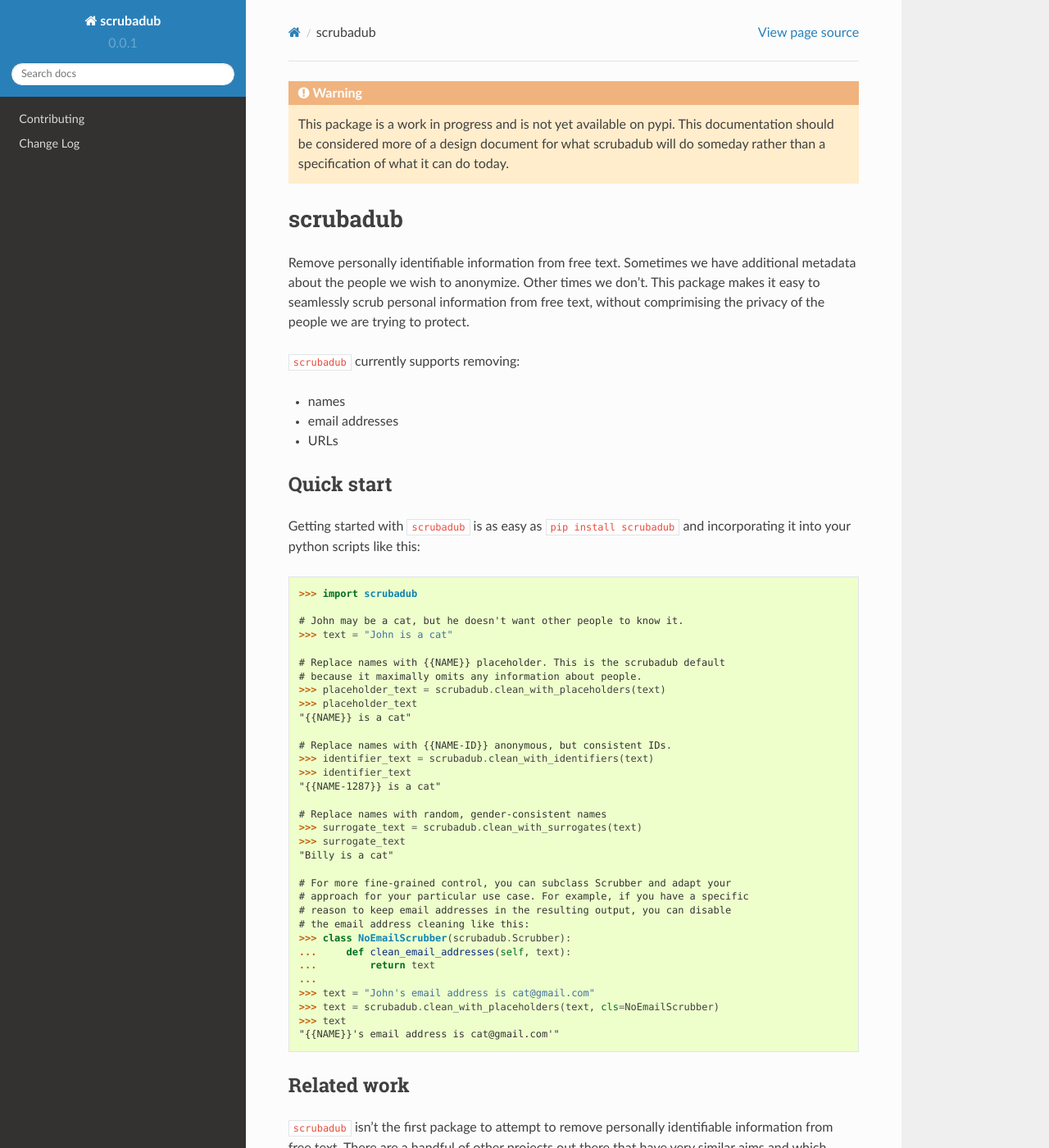
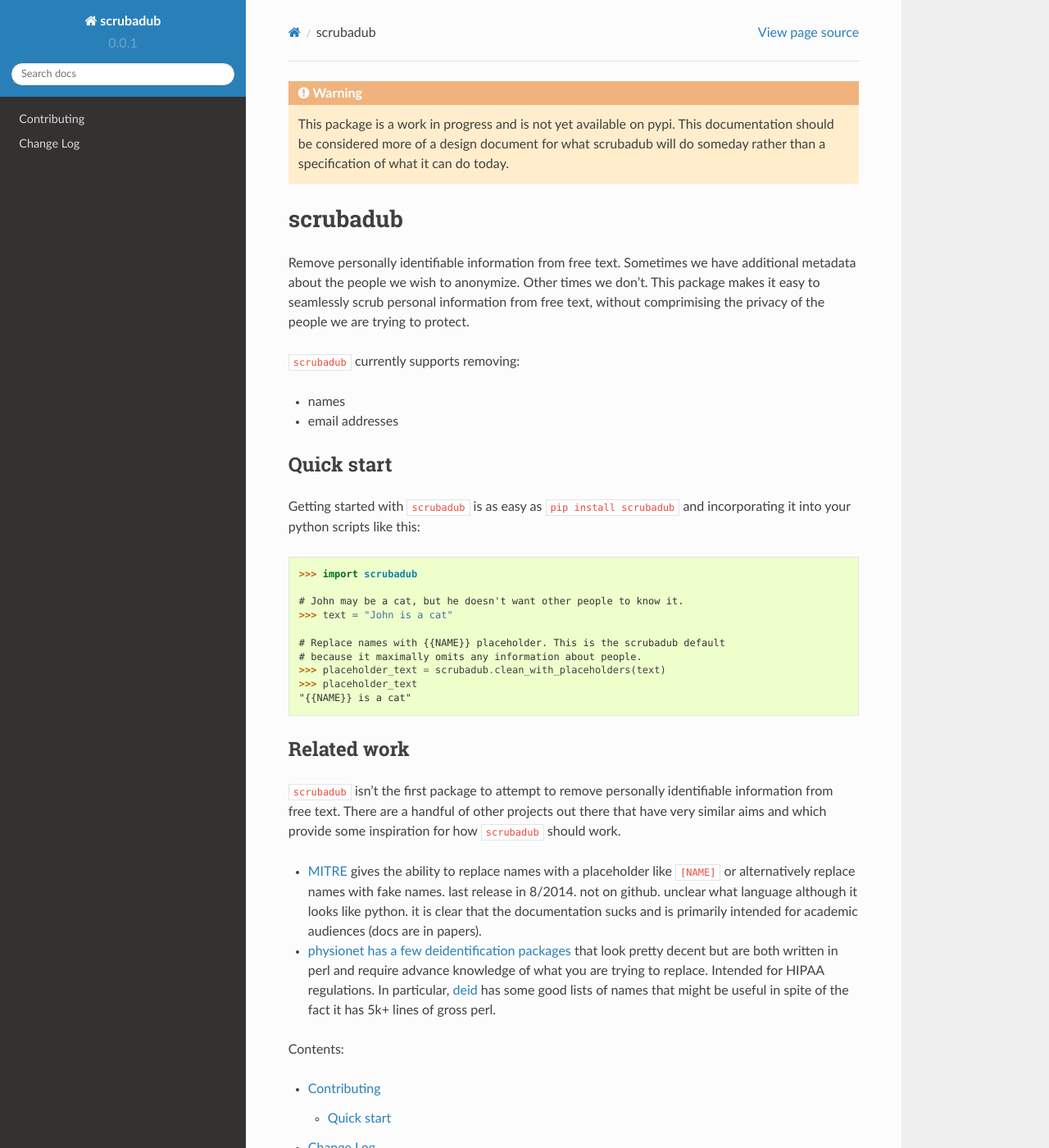
Before and after one commit to LeapBeyond/scrubadub, a Sphinx documentation site: the page built from docs/index.rst, in a window 1280 px wide and 1400 px high. Shown: the whole window at 82% size. Built offline with Sphinx 7.4.7 and the Read the Docs theme 2.0.0, drawn with Linux system fonts in a browser that asks for light colours; pages that are not in the unit, such as notebooks, are missing from menus.

Commit message:
commenting out unsupported features at this point

```diff
--- a/docs/index.rst
+++ b/docs/index.rst
@@ -18,7 +18,7 @@
 
 * names
 * email addresses
-* URLs
+.. * URLs
 
 
 Quick start
@@ -40,17 +40,17 @@
     >>> placeholder_text
     "{{NAME}} is a cat"
 
-    # Replace names with {{NAME-ID}} anonymous, but consistent IDs.
+..    # Replace names with {{NAME-ID}} anonymous, but consistent IDs.
     >>> identifier_text = scrubadub.clean_with_identifiers(text)
     >>> identifier_text
     "{{NAME-1287}} is a cat"
 
-    # Replace names with random, gender-consistent names
+..    # Replace names with random, gender-consistent names
     >>> surrogate_text = scrubadub.clean_with_surrogates(text)
     >>> surrogate_text
     "Billy is a cat"
 
-    # For more fine-grained control, you can subclass Scrubber and adapt your
+..    # For more fine-grained control, you can subclass Scrubber and adapt your
     # approach for your particular use case. For example, if you have a specific
     # reason to keep email addresses in the resulting output, you can disable
     # the email address cleaning like this:
```
Also changed, not shown: .travis.yml.
